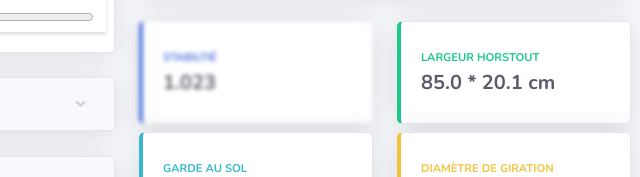
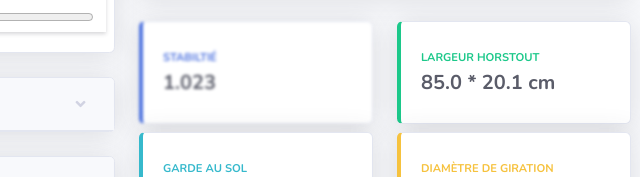
Before and after one commit to SemiZhang/SBAdmin-BS-Swapp, a website: page index.html in a window 1280 px wide. Shown: the part 528-705 px from the top of the page, 625-1265 px from the left. Drawn offline with nearby package versions, Linux system fonts and the light colour scheme.

Commit message:
update style

```diff
--- a/css/mesure.css
+++ b/css/mesure.css
@@ -1,3 +1,7 @@
+.developing {
+    filter: blur(1.5px);
+}
+
 .circle {
     width: 10px;
     height: 10px;
--- a/css/reglage.css
+++ b/css/reglage.css
@@ -1,6 +1,5 @@
 .developing {
-  filter: blur(2px);
-  /*filter: sepia() saturate(4) hue-rotate(295deg);*/
+  filter: blur(1.5px);
 }
 
 .range-slider.grad {
```
